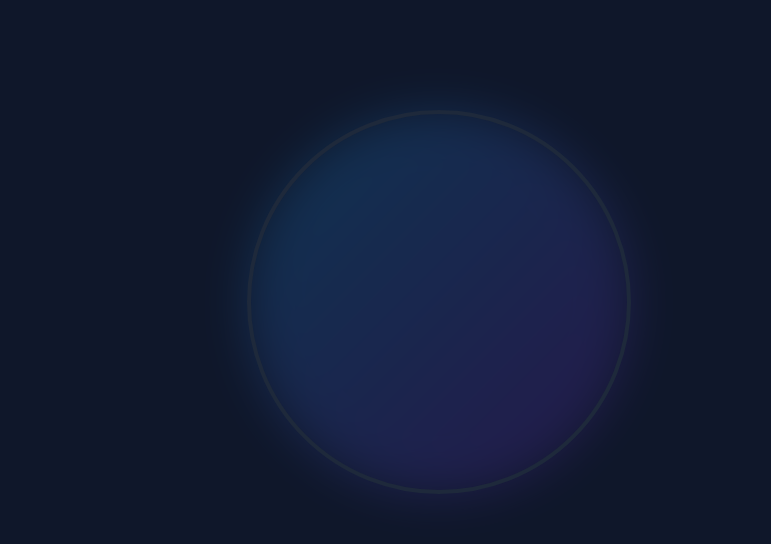
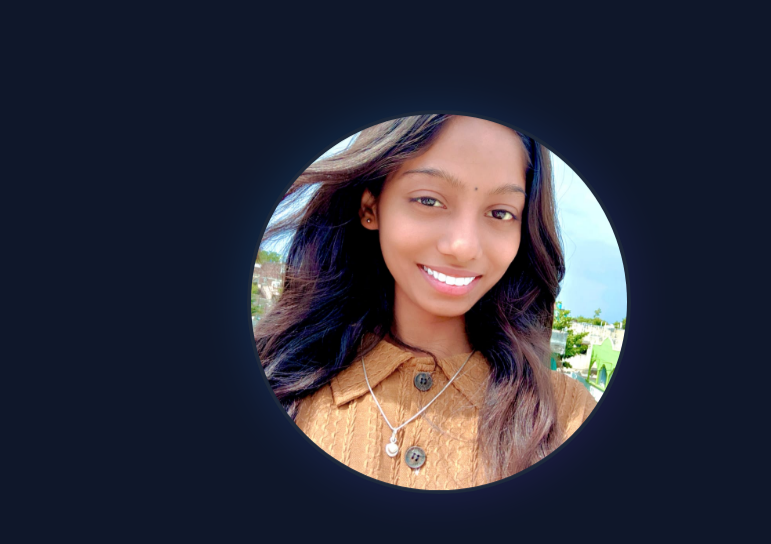
Before and after one commit to ankitamahajan2006/Ankita-s-Portfolio, a plain HTML site: page index.html in a window 1280 px wide. Shown: the part 137-681 px from the top of the page, 509-1280 px from the left. Drawn offline with nearby package versions, Linux system fonts and the light colour scheme; files whose address does not match are found by name.

Commit message:
Add files via upload

```diff
--- a/index.html
+++ b/index.html
@@ -217,7 +217,7 @@
                     <div
                         class="absolute inset-0 rounded-full bg-gradient-to-br from-primary to-secondary blur-xl opacity-20">
                     </div>
-                    <img src="Images/p1.jpg" alt="Profile"
+                    <img src="p1.jpg" alt="Profile"
                         class="relative w-full h-full object-cover rounded-full border-4 border-slate-800 floating">
                 </div>
             </div>
```
